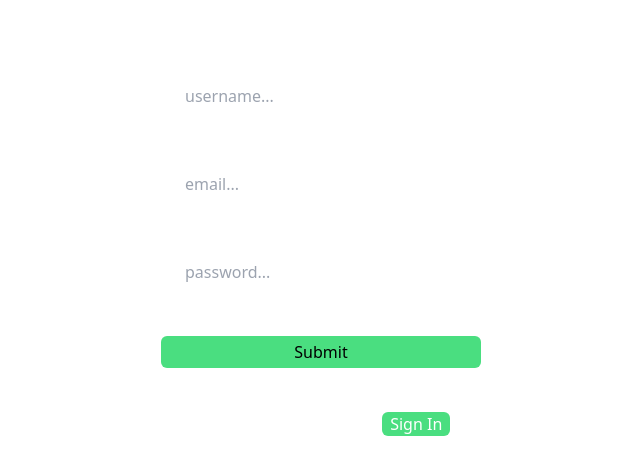
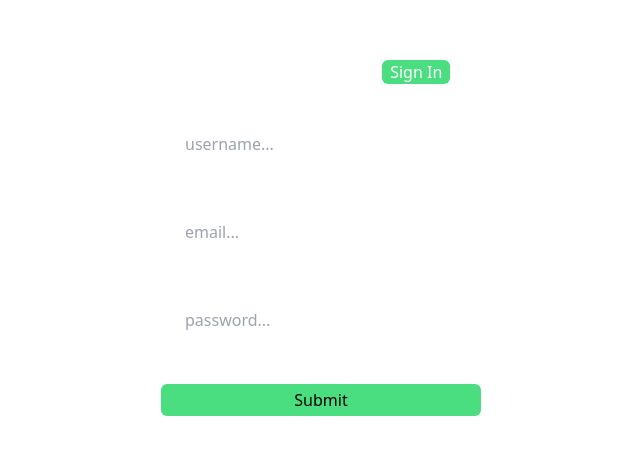
Before and after one commit to sh1var3ddy/goodReads, a React (Vite) app in the folder goodreadsFrontend/: page /signup in a window 1280 px wide. Shown: the part 188-662 px from the top of the page, without its empty margins (319-959 px from the left). Built offline with nearby package versions, Linux system fonts and the light colour scheme.

Commit message:
add signup request to backend:

```diff
--- a/goodreadsFrontend/package.json
+++ b/goodreadsFrontend/package.json
@@ -11,6 +11,7 @@
   },
   "dependencies": {
     "@reduxjs/toolkit": "^2.11.0",
+    "axios": "^1.13.2",
     "react": "^19.2.0",
     "react-dom": "^19.2.0",
     "react-hot-toast": "^2.6.0",
--- /dev/null
+++ b/goodreadsFrontend/src/Configs/axiosInstance.js
@@ -0,0 +1,6 @@
+import axios from "axios";
+
+const axiosInstance  = axios.create({
+    baseURL: import.meta.env.VITE_BACKEND_URL,
+})
+export default axiosInstance;
--- a/goodreadsFrontend/src/Pages/Auth/Signin.jsx
+++ b/goodreadsFrontend/src/Pages/Auth/Signin.jsx
@@ -1,19 +1,56 @@
 import {Link} from "react-router-dom";
+import { useState } from "react";
 
 function Signin() {
+
+    const [signInDetails,setSignInDetails] = useState({
+        email:"",
+        password:""
+    })
+
+    function handleFormChange(e){
+        const {name,value} = e.target;
+        setSignInDetails({
+            ...signInDetails,
+            [name]:value
+        })
+    }
+
+    function onFormSubmit(e){
+        e.preventDefault();
+        console.log("Form submitted",signInDetails)
+    }
     return (
         <div className="h-[100vh] flex flex-col items-center justify-center">
             <div>
                 <h1 className = "text-white text-5xl">Login to your account</h1>
             </div>
+             <div className="mt-6">
+                <p className = "text-white">
+                    Do not have an account?
+                    <Link to = "/signup">
+                        <button className="btn btn-success bg-green-400 rounded-md px-2 mx-5 hover:bg-green-600">
+                            Sign Up
+                        </button>
+                    </Link>
+                </p>
+            </div>
 
             <div className="w-full mt-4">
-                <form className="flex flex-col justify-center items-center w-3/4 mx-auto" autoComplete="false">
+                <form onSubmit={onFormSubmit} className="flex flex-col justify-center items-center w-3/4 mx-auto" autoComplete="false">
                     <div className="my-5 w-1/3">
-                        <input className="px-6 py-3 bg-white text-black rounded-md" type="email" placeholder="email..."/>
+                        <input className="px-6 py-3 w-full bg-white text-black rounded-md" type="email" placeholder="email..."
+                            value={signInDetails.email}
+                            name="email"
+                            onChange={handleFormChange}
+                        />
                     </div>
                     <div className="my-5 w-1/3">
-                        <input className="px-6 py-3 bg-white text-black rounded-md" type="password" placeholder="password..."/>
+                        <input className="px-6 py-3 w-full bg-white text-black rounded-md" type="password" placeholder="password..."
+                            value={signInDetails.password}
+                            name="password"
+                            onChange={handleFormChange}
+                        />
                     </div>
                     <div className="my-5 w-1/3">
                         <button className="btn btn-success w-full  bg-green-400 rounded-md px-2 py-1 hover:bg-green-600" type="submit">
@@ -23,16 +60,7 @@ function Signin() {
 
                 </form>
             </div>
-            <div className="mt-6">
-                <p className = "text-white">
-                    Do not have an account?
-                    <Link to = "/signup">
-                        <button className="btn btn-success bg-green-400 rounded-md px-2 mx-5 hover:bg-green-600">
-                            Sign Up
-                        </button>
-                    </Link>
-                </p>
-            </div>
+
         </div>
     );
 }
--- a/goodreadsFrontend/src/Pages/Auth/Signup.jsx
+++ b/goodreadsFrontend/src/Pages/Auth/Signup.jsx
@@ -1,30 +1,37 @@
-import {Link} from "react-router-dom";
+import {Link, useNavigate} from "react-router-dom";
+import { useState } from "react";
+import { signup } from "Redux/Slices/AuthSlice";
+import { useDispatch } from "react-redux";
 
 function Signup() {
+
+    const dispatch = useDispatch();
+
+
+    const [signUpDetails,setSignUpDetails] = useState({
+        username:"",
+        email:"",
+        password:""
+    })
+
+    function handleFormChange(e){
+        const {name,value} = e.target;
+        setSignUpDetails({
+            ...signUpDetails,
+            [name]:value
+        })
+    }
+
+function onFormSubmit(e){
+        e.preventDefault();
+        const response = dispatch(signup(signUpDetails));
+        console.log("Form submitted",response);
+    }
+
     return (
         <div className="h-[100vh] flex flex-col items-center justify-center">
             <div>
                 <h1 className = "text-white text-5xl">Create a new Account</h1>
-            </div>
-
-            <div className="w-full mt-4">
-                <form className="flex flex-col justify-center items-center w-3/4 mx-auto" autoComplete="false">
-                    <div className="my-5 w-1/3">
-                        <input className="px-6 py-3 bg-white text-black rounded-md" type="text" placeholder="username..."/>
-                    </div>
-                    <div className="my-5 w-1/3">
-                        <input className="px-6 py-3 bg-white text-black rounded-md" type="email" placeholder="email..."/>
-                    </div>
-                    <div className="my-5 w-1/3">
-                        <input className="px-6 py-3 bg-white text-black rounded-md" type="password" placeholder="password..."/>
-                    </div>
-                    <div className="my-5 w-1/3">
-                        <button className="btn btn-success w-full  bg-green-400 rounded-md px-2 py-1 hover:bg-green-600" type="submit">
-                            Submit
-                        </button>
-                    </div>
-
-                </form>
             </div>
             <div className="mt-6">
                 <p className = "text-white">
@@ -36,6 +43,31 @@ function Signup() {
                     </Link>
                 </p>
             </div>
+
+            <div className="w-full mt-4">
+                <form onSubmit={onFormSubmit} className="flex flex-col justify-center items-center w-3/4 mx-auto" autoComplete="false">
+                    <div className="my-5 w-1/3">
+                        <input onChange={handleFormChange} name="username" className="w-full px-6 py-3 bg-white text-black rounded-md"
+                        type="text" placeholder="username..." value={signUpDetails.name}/>
+                    </div>
+                    <div className="my-5 w-1/3">
+                        <input onChange={handleFormChange} name="email" className=" w-full px-6 py-3 bg-white text-black rounded-md"
+                        type="email" placeholder="email..." value={signUpDetails.email}/>
+                    </div>
+                    <div className="my-5 w-1/3">
+                        <input onChange={handleFormChange} name="password" className="w-full px-6 py-3 bg-white text-black rounded-md"
+                            type="password" placeholder="password..." value={signUpDetails.password}
+                        />
+                    </div>
+                    <div className="my-5 w-1/3">
+                        <button className="btn btn-success w-full  bg-green-400 rounded-md px-2 py-1 hover:bg-green-600" type="submit">
+                            Submit
+                        </button>
+                    </div>
+
+                </form>
+            </div>
+
         </div>
     );
 }
--- /dev/null
+++ b/goodreadsFrontend/src/Redux/Slices/AuthSlice.js
@@ -0,0 +1,39 @@
+import { createAsyncThunk, createSlice } from "@reduxjs/toolkit";
+import axiosInstance from "Configs/axiosInstance";
+import toast from "react-hot-toast";
+
+const initialState = {
+    isLoggedin: localStorage.getItem('isLoggedIn') || false,
+    token: localStorage.getItem('token') ||'',
+    username: localStorage.getItem('username') || ''
+}
+
+export const signup = createAsyncThunk(
+    'auth/signup',
+    async (data)=>{
+        try{
+            const response = axiosInstance.post("/signup",data);
+            toast.promise(response,{
+                loading:"Creating your account...",
+                success:"Account created successfully!",
+                error:"Could not create account. Please try again."
+            });
+            return await response;
+
+        }catch(err){
+            console.log("Error in signup thunk",err);
+            toast.error("Signup failed.");
+        }
+
+});
+
+const authSlice = createSlice({
+    name:'auth',
+    initialState:initialState,
+    reducers:{},
+    extraReducers: ()=>{
+
+    }
+})
+
+export default authSlice.reducer;
--- a/goodreadsFrontend/src/Redux/Slices/store.js
+++ b/goodreadsFrontend/src/Redux/Slices/store.js
@@ -1,6 +1,9 @@
 import { configureStore } from "@reduxjs/toolkit";
+import authSliceReducer from "Redux/Slices/AuthSlice"
 
 export default configureStore({
-    reducer: {},
+    reducer: {
+        auth:authSliceReducer,
+    },
     devTools:true,
 });
--- a/goodreadsFrontend/src/main.jsx
+++ b/goodreadsFrontend/src/main.jsx
@@ -4,11 +4,13 @@ import App from './App.jsx';
 import { Provider } from 'react-redux';
 import store from 'Redux/Slices/store';
 import { BrowserRouter } from 'react-router-dom';
+import { Toaster } from 'react-hot-toast';
 
 createRoot(document.getElementById('root')).render(
   <Provider store={store}>
     <BrowserRouter>
       <App/>
+      <Toaster />
     </BrowserRouter>
   </Provider>
 );
```
Also changed, not shown: 2 other files (tests, documents, lock files or other folders).
